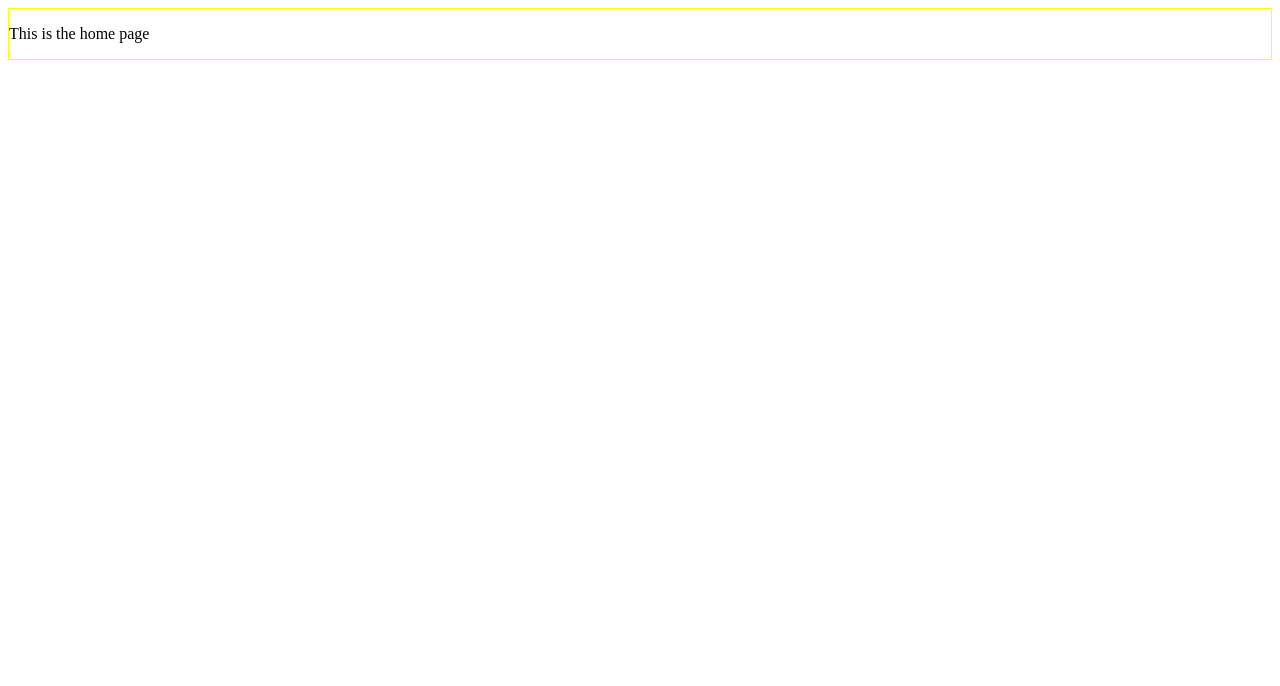
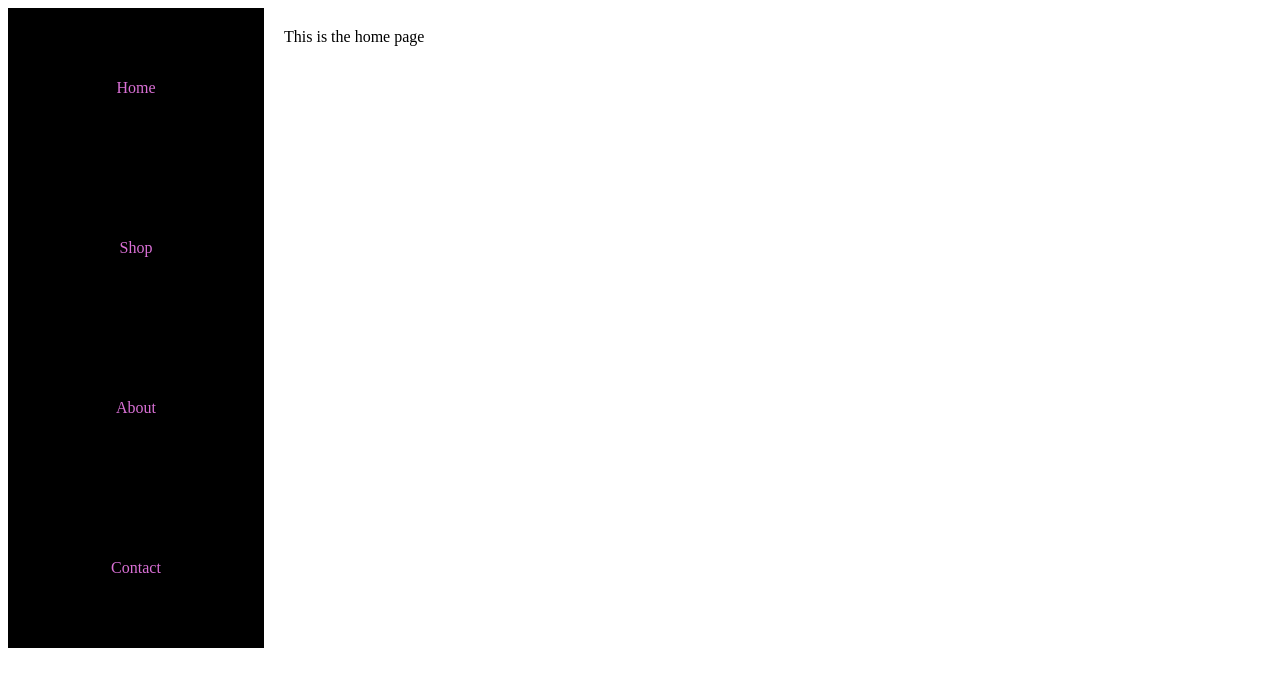
Before and after one commit to mcnadams/react-children, a React app: page / in a window 1280 px wide. Built offline with nearby package versions, Linux system fonts and the light colour scheme.

Commit message:
children must be called children

```diff
--- a/src/components/App.css
+++ b/src/components/App.css
@@ -1,3 +1,8 @@
 .section{
-  border: 1px solid yellow;
+  display: flex;
+  height: 80vh;
+
+  p {
+    margin: 20px;
+  }
 }
--- a/src/components/App.js
+++ b/src/components/App.js
@@ -15,7 +15,6 @@ export default function App() {
   return (
     <section className={styles.section}>
       <Sidebar>
-        <p>hi</p>
         <a href='#' onClick={() => nextState('home')}>Home</a>
         <a href='#' onClick={() => nextState('shop')}>Shop</a>
         <a href='#' onClick={() => nextState('about')}>About</a>
--- a/src/components/Sidebar.css
+++ b/src/components/Sidebar.css
@@ -1,6 +1,8 @@
 .sidebar {
   display: flex;
   flex-direction: column;
+  width: 20vw;
+  justify-content: space-around;
 
   background: black;
   color: fuschia;
--- a/src/components/Sidebar.js
+++ b/src/components/Sidebar.js
@@ -2,17 +2,17 @@ import React from 'react';
 import PropTypes from 'prop-types';
 import styles from './Sidebar.css';
 
-function Sidebar({ links }) {
-  console.log(links);
+function Sidebar({ children }) {
+  console.log(children);
   return (
     <nav className={styles.sidebar}>
-      {links}
+      {children}
     </nav>
   );
 }
 
 Sidebar.propTypes = {
-  links: PropTypes.node
+  children: PropTypes.node
 };
 
 export default Sidebar;
```
